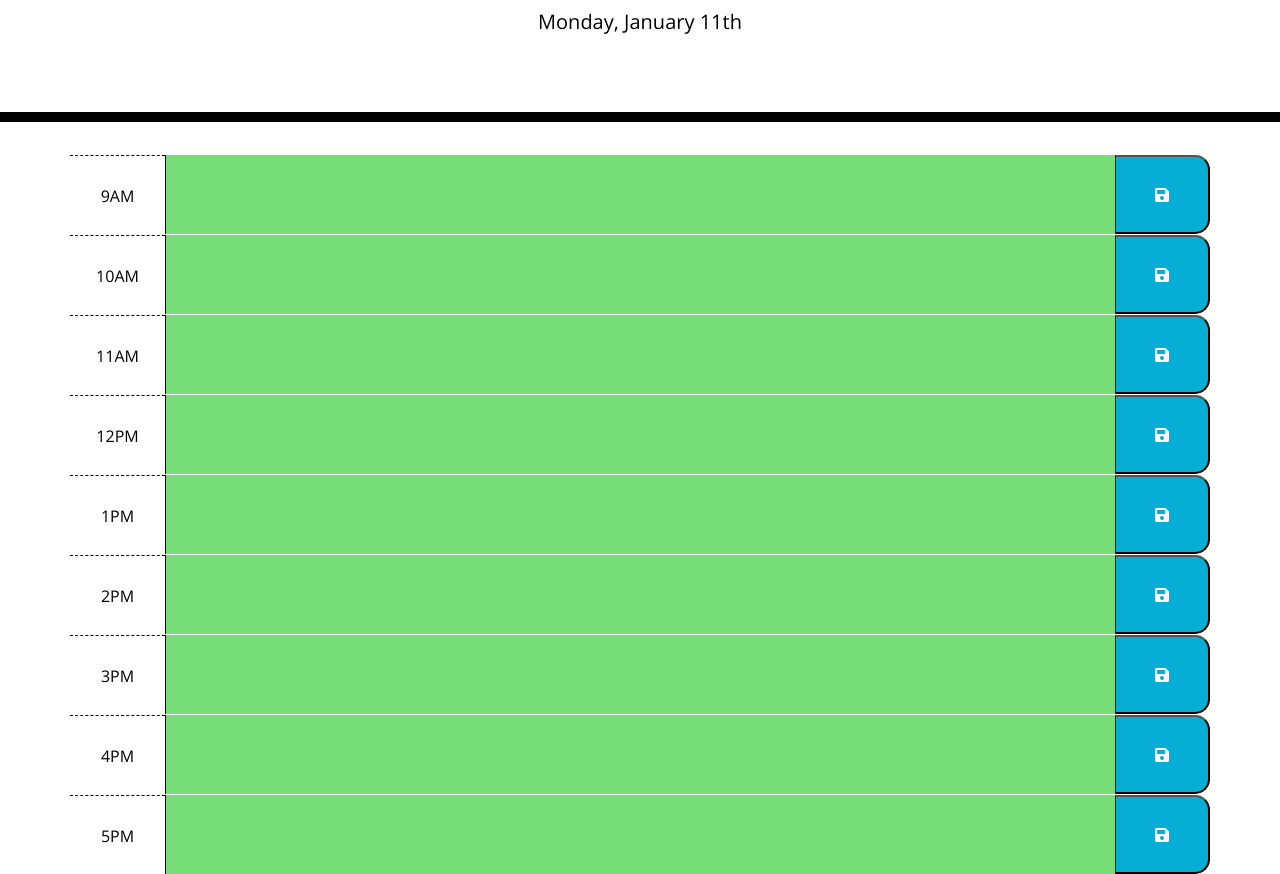
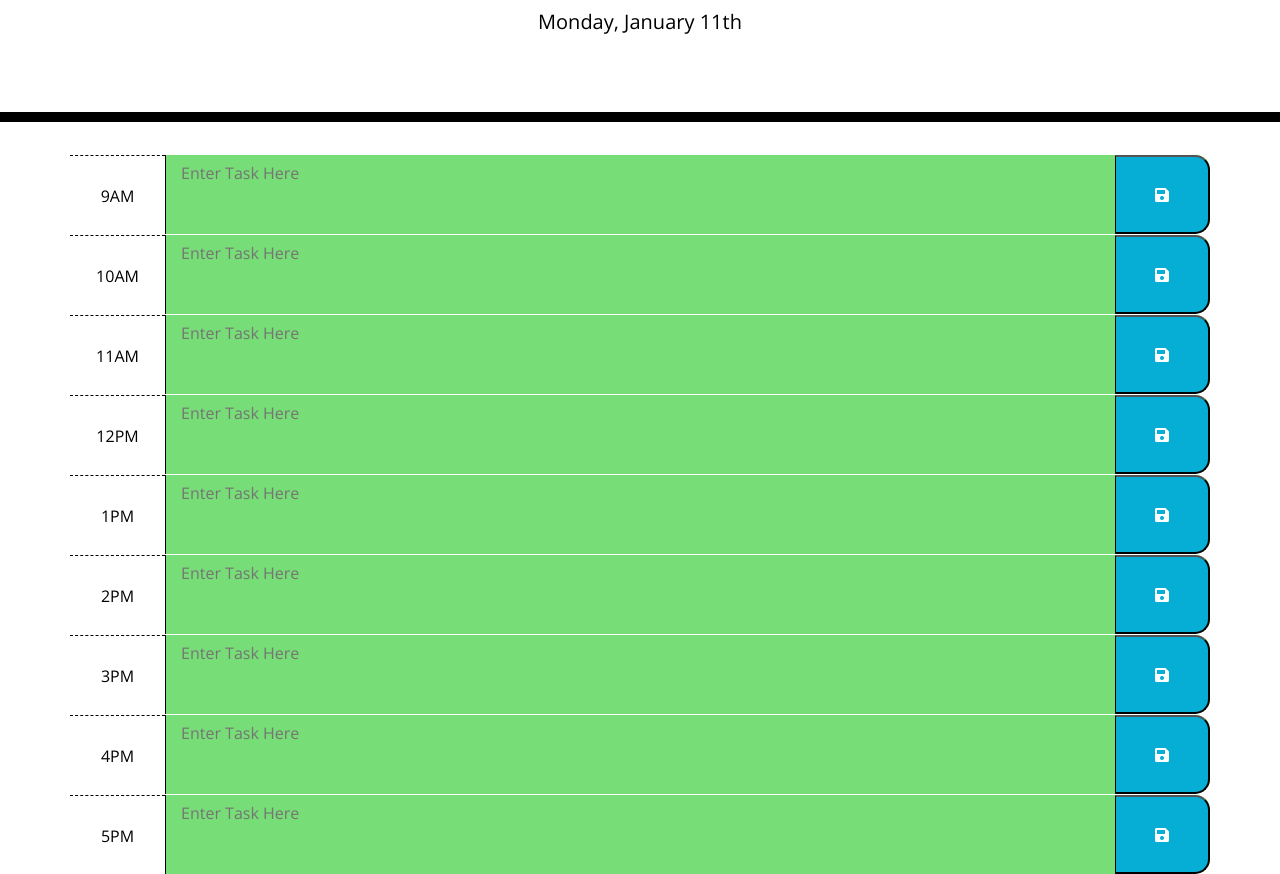
Before and after one commit to Rajendra-Dhanraj/Work-Day-Scheduler, a plain HTML site: page index.html in a window 1280 px wide. Shown: the part 182-1056 px from the top of the page. Drawn offline with nearby package versions, Linux system fonts and the light colour scheme.

Commit message:
touch ups, place holder, readme

```diff
--- a/index.html
+++ b/index.html
@@ -35,7 +35,7 @@
         <div class="hour col-md-1">
           9AM
         </div>
-        <textarea class="col-md-10 description">
+        <textarea class="col-md-10 description" placeholder="Enter Task Here">
         </textarea>
         <button class='saveBtn col-md-1'><i class="fas fa-save"></i></button>
       </div>
@@ -44,7 +44,7 @@
         <div class="hour col-md-1">
           10AM
         </div>
-        <textarea class="col-md-10 description">
+        <textarea class="col-md-10 description" placeholder="Enter Task Here">
         </textarea>
         <button class='saveBtn col-md-1'><i class="fas fa-save"></i></button>
       </div>
@@ -53,7 +53,7 @@
         <div class="hour col-md-1">
           11AM
         </div>
-        <textarea class="col-md-10 description">
+        <textarea class="col-md-10 description" placeholder="Enter Task Here">
         </textarea>
         <button class='saveBtn col-md-1'><i class="fas fa-save"></i></button>
       </div>
@@ -62,7 +62,7 @@
         <div class="hour col-md-1">
           12PM
         </div>
-        <textarea class="col-md-10 description">
+        <textarea class="col-md-10 description" placeholder="Enter Task Here">
         </textarea>
         <button class='saveBtn col-md-1'><i class="fas fa-save"></i></button>
       </div>
@@ -71,7 +71,7 @@
         <div class="hour col-md-1">
           1PM
         </div>
-        <textarea class="col-md-10 description">
+        <textarea class="col-md-10 description" placeholder="Enter Task Here">
         </textarea>
         <button class='saveBtn col-md-1'><i class="fas fa-save"></i></button>
       </div>
@@ -80,7 +80,7 @@
         <div class="hour col-md-1">
           2PM
         </div>
-        <textarea class="col-md-10 description">
+        <textarea class="col-md-10 description" placeholder="Enter Task Here">
         </textarea>
         <button class='saveBtn col-md-1'><i class="fas fa-save"></i></button>
       </div>
@@ -89,7 +89,7 @@
         <div class="hour col-md-1">
           3PM
         </div>
-        <textarea class="col-md-10 description">
+        <textarea class="col-md-10 description" placeholder="Enter Task Here">
         </textarea>
         <button class='saveBtn col-md-1'><i class="fas fa-save"></i></button>
       </div>
@@ -98,7 +98,7 @@
         <div class="hour col-md-1">
           4PM
         </div>
-        <textarea class="col-md-10 description">
+        <textarea class="col-md-10 description" placeholder="Enter Task Here">
         </textarea>
         <button class='saveBtn col-md-1'><i class="fas fa-save"></i></button>
       </div>
@@ -107,7 +107,7 @@
         <div class="hour col-md-1">
           5PM
         </div>
-        <textarea class="col-md-10 description">
+        <textarea class="col-md-10 description" placeholder="Enter Task Here">
         </textarea>
         <button class='saveBtn col-md-1'><i class="fas fa-save"></i></button>
       </div>
```
Also changed, not shown: assets/images/screenshot1.png (added), 2 other files.
